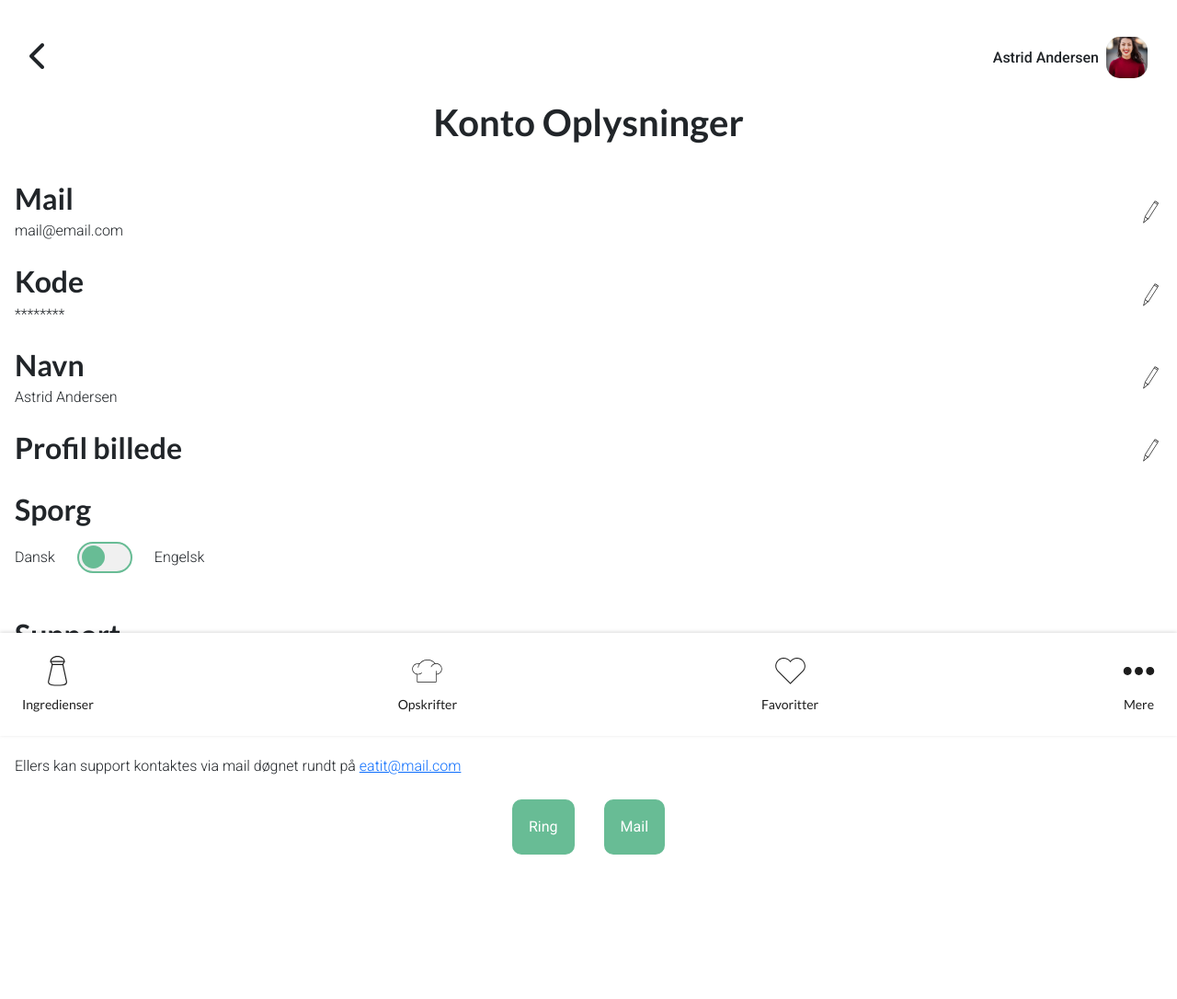
After one commit to d-osbeck/eatit-app, a PHP site: page /kontooplysninger.php in a window 1280 px wide. The commit adds this page. Shown: the whole page at 92% size. Run offline with PHP 8.4, Linux system fonts and the light colour scheme; style sheets or scripts are compiled from the project's sources; some libraries are stand-ins or nearby versions.

Commit message:
- Styling af ikonerne på til at rediger favoritter og indkøbslister på profile.php - Tilføjelse af siden kontooplysninger.php med input til ændringer af ens konto. - Tilføjelse af siden om-appen.php med koncept beskrivelse, mål mm. - Har opsat custom-container i booststrap.scss, så vi kan tilpasse whitespace - Ændring til titel på opskrift.php

```diff
--- a/css/styles.scss
+++ b/css/styles.scss
@@ -270,3 +270,56 @@ section {
   font-size: .875rem;
   font-weight: 500;
 }
+
+/*Konto oplysninger*/
+
+.konto__edit__icon {
+  height: 25px;
+  width: 25px;
+}
+
+.switch {
+  position: relative;
+  display: inline-block;
+  width: 60px;
+  height: 34px;
+}
+
+.switch input {
+  opacity: 0;
+  width: 0;
+  height: 0;
+}
+
+.slider {
+  position: absolute;
+  cursor: pointer;
+  top: 0;
+  left: 0;
+  right: 0;
+  bottom: 0;
+  background-color: #f0f0f0;
+  -webkit-transition: .4s;
+  transition: .4s;
+  border-radius: 34px;
+  border: 2px solid #68BC95;
+}
+
+.slider:before {
+  position: absolute;
+  content: "";
+  height: 25px;
+  width: 25px;
+  left: 3px;
+  bottom: 3px;
+  background-color: #68BC95;
+  -webkit-transition: .4s;
+  transition: .4s;
+  border-radius: 50%;
+}
+
+input:checked + .slider:before {
+  -webkit-transform: translateX(26px);
+  -ms-transform: translateX(26px);
+  transform: translateX(26px);
+}
--- /dev/null
+++ b/kontooplysninger.php
@@ -0,0 +1,99 @@
+<!DOCTYPE html>
+<html lang="da">
+<head>
+    <meta charset="utf-8">
+    <title>Konto Oplysninger</title>
+
+    <meta name="robots" content="All">
+    <meta name="author" content="Udgiver">
+    <meta name="copyright" content="Information om copyright">
+
+    <link href="css/bootstrap.css" rel="stylesheet" type="text/css">
+    <link href="css/styles.css" rel="stylesheet" type="text/css">
+    <link href="css/profile.css" rel="stylesheet" type="text/css">
+
+    <link rel="preconnect" href="https://fonts.googleapis.com">
+    <link rel="preconnect" href="https://fonts.gstatic.com" crossorigin>
+    <link href="https://fonts.googleapis.com/css2?family=Lato:wght@400;700&family=Roboto:ital,wght@0,100;0,300;0,400;0,500;0,700;1,100&display=swap" rel="stylesheet">
+    <meta name="viewport" content="width=device-width, initial-scale=1">
+</head>
+<body>
+<section class="header pb-0">
+    <?php include 'includes/header-bar.php'?>
+
+    <div class="header__title d-flex justify-content-center mb-4">
+        <h1>Konto Oplysninger</h1>
+    </div>
+</section>
+
+<section class="konto">
+
+    <div class="konto__mail d-flex justify-content-between mb-4">
+        <div class="konto__mail__display">
+            <h2 class="mb-1">Mail</h2>
+            <p>mail@email.com</p>
+        </div>
+        <img src="img/rediger.svg" alt="rediger mail" class="konto__edit__icon my-auto">
+    </div>
+
+    <div class="konto__password d-flex justify-content-between mb-4">
+        <div class="konto__password__display">
+            <h2 class="mb-1">Kode</h2>
+            <p>********</p>
+        </div>
+        <img src="img/rediger.svg" alt="rediger mail" class="konto__edit__icon my-auto">
+    </div>
+
+    <div class="konto__name d-flex justify-content-between mb-4">
+        <div class="konto__name__display">
+            <h2 class="mb-1">Navn</h2>
+            <p>Astrid Andersen</p>
+        </div>
+        <img src="img/rediger.svg" alt="rediger mail" class="konto__edit__icon my-auto">
+    </div>
+
+    <div class="konto__picture d-flex justify-content-between mb-4">
+        <div class="konto__picture__display">
+            <h2 class="mb-1">Profil billede</h2>
+        </div>
+        <img src="img/rediger.svg" alt="rediger mail" class="konto__edit__icon my-auto">
+    </div>
+
+    <div class="konto__language mb-3">
+        <div class="konto__language__titel">
+            <h2 class="mb-3">Sporg</h2>
+        </div>
+        <div class="konto__language__slider d-flex">
+            <p class="my-auto me-4">Dansk</p>
+                <label class="switch">
+                    <input type="checkbox">
+                    <span class="slider"></span>
+                </label>
+            <p class="my-auto ms-4">Engelsk</p>
+        </div>
+    </div>
+</section>
+
+<section class="suppprt">
+        <div class="support__content">
+            <h2 class="support__content__titel mb-3">Support</h2>
+            <p class="support__content__text mb-4">
+            Hvis du har problemer eller spørgsmål med appen kan du kontakt support.
+            <br><br>
+            Telefontider er mellem 9-15 man-tors og kan kontaktes på telefon <a href="tel:+45 98 76 54 32">+45 98 76 54 32</a>
+            <br><br>
+            Ellers kan support kontaktes via mail døgnet rundt på <a href="mailto:eatit@mail.com">eatit@mail.com</a>
+            </p>
+        </div>
+        <div class="support__content__cta d-flex justify-content-center mb-4">
+            <button class="btn main-btn me-3">Ring</button>
+            <button class="btn main-btn ms-3">Mail</button>
+        </div>
+</section>
+<?php $page="profil.php"?>
+<?php include 'nav.php' ?>
+<script src="js/main.js"></script>
+<script src="https://kit.fontawesome.com/d7a71e7a7e.js" crossorigin="anonymous"></script>
+<script src="node_modules/bootstrap/dist/js/bootstrap.bundle.min.js"></script>
+</body>
+</html>
--- a/opskrift.php
+++ b/opskrift.php
@@ -41,7 +41,9 @@ $timemin = date("i", $timeFromDb).strip_tags(" min");
 
     <div class="header__title row">
         <h1 class="col-10"><?php echo $opskrift->opskNavn; ?></h1>
-        <img src="img/hjerte.svg" alt="hjerte tilføj til favorit" id="favorit" class="col-2">
+        <div class="col-2 d-flex justify-content-end">
+        <img src="img/hjerte.svg" alt="hjerte tilføj til favorit" id="favorit" class="py-auto" style="max-height: 40px;">
+        </div>
     </div>
 </section>
 
@@ -85,7 +87,7 @@ $timemin = date("i", $timeFromDb).strip_tags(" min");
         </div>
     </div>
 
-        <div class="my-4">
+    <div class="my-4">
         <h4 class="mb-3">Ingredienser</h4>
         <div class="d-flex flex-wrap">
             <?php
--- a/profile.php
+++ b/profile.php
@@ -27,7 +27,7 @@
     </div>
 </section>
 
-<section class="main">
+<section class="main container">
     <div class="main__profile__header container d-flex flex-column justify-content-center align-items-center">
         <div class="main__profile__pic mb-2"></div>
         <h1 class="main__profile__title mb-3">Astrid Andersen</h1>
@@ -40,7 +40,7 @@
         <div class="main__favorites__titel d-flex align-items-center mb-3">
             <h1>Favorit opskrifter</h1>
             <a href="#" class="text-black">
-                <img src="img/rediger.svg" alt="rediger mine indkøbslister" style="width: 25px; height: 25px;" class="titel--icon ms-2">
+                <img src="img/rediger.svg" alt="rediger mine indkøbslister" class="titel--icon ms-2">
             </a>
         </div>
         <div class="main__favorites__item items__list d-flex flex-wrap">
@@ -95,7 +95,7 @@
         <div class="main__groceylist__titel d-flex align-items-center mb-3">
             <h1>Mine indkøbslister</h1>
             <a href="#" class="text-black">
-                <img src="img/rediger.svg" alt="rediger mine indkøbslister" style="width: 25px; height: 25px;" class="titel--icon ms-2">
+                <img src="img/rediger.svg" alt="rediger mine indkøbslister" class="titel--icon ms-2">
             </a>
         </div>
         <div class="main__groceylist__item items__list d-flex flex-wrap">
```
Also changed, not shown: css/bootstrap.scss (+9 -0 lines), om-appen.php (added, +54 -0 lines).
